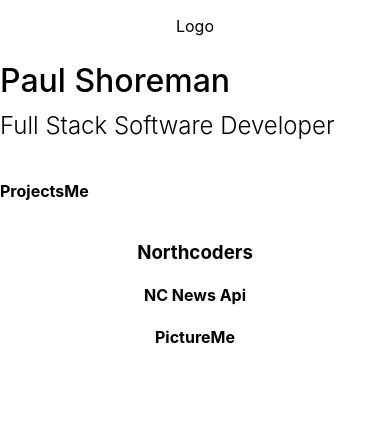
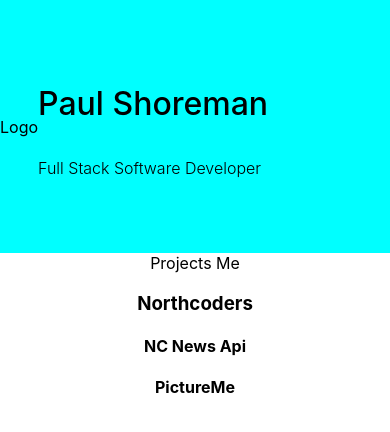
Before and after one commit to wasabi-p/react-portfolio, a React (Create React App) app: page / in a window 390 px wide. Shown: the top 432 px of the page. Built offline with nearby package versions, Linux system fonts and the light colour scheme.

Commit message:
added responsive banner in css

```diff
--- a/src/App.css
+++ b/src/App.css
@@ -1,18 +1,6 @@
 .App {
   text-align: center;
 }
-
-.App-logo {
-  height: 40vmin;
-  pointer-events: none;
-}
-
-@media (prefers-reduced-motion: no-preference) {
-  .App-logo {
-    animation: App-logo-spin infinite 20s linear;
-  }
-}
-
 .App-header {
   background-color: #282c34;
   min-height: 100vh;
@@ -36,29 +24,39 @@
     transform: rotate(360deg);
   }
 }
-@media (min-width: 1080px) {
+.banner {
+  position: fixed;
+  height: 100vh;
+  width: 30vw;
+  display: flex;
+  top: 0;
+  left: 0;
+  flex-direction: column;
+  background-color: aqua;
+  align-items: center;
+}
+@media (max-width: 1080px) {
   .banner {
-    height: 100vh;
-    width: 20vw;
+    flex-direction: row;
+    width: 100%;
+    height: 30vh;
+    position: relative;
   }
 }
-.banner{
-  position:relative;
+.name-title {
   display: flex;
   flex-direction: column;
+  text-align: left;
+  align-items: left;
 }
-.name-title{
-  align-items: left;
-  text-align: left;
+h1 {
+  font-weight: 500;
 }
-h1{
-  font-weight: 500;
-  line-height: 0.5;
+h2 {
+  font-weight: 300;
+  font-size: medium;
 }
-h2{
-  font-weight: 300;
+nav {
+  width: auto;
+  display: block;
 }
-nav{
-  displaY:flex;
-  flex-direction: row;
-}
--- a/src/App.js
+++ b/src/App.js
@@ -1,13 +1,11 @@
 import './App.css';
 import Banner from './components/Banner'
-import Nav from './components/Nav';
 import Main from './components/Main';
 
 function App() {
   return (
     <div className="App">
      <Banner/>
-     <Nav/>
      <Main/>
     </div>
   );
--- a/src/components/Main.jsx
+++ b/src/components/Main.jsx
@@ -2,11 +2,13 @@
 import ProjectList from "./ProjectList";
 import ProjectPage from "./ProjectPage";
 import AboutMe from "./AboutMe";
+import Nav from "./Nav";
 
 const Main = () => {
 
 
   return <div>
+    <Nav/>
     <ProjectList/>
   </div>;
 };
--- a/src/components/Nav.jsx
+++ b/src/components/Nav.jsx
@@ -2,8 +2,8 @@
 
 const Nav = () => {
   return <nav>
-    <h4>Projects </h4>
-    <h4>Me</h4>
+    <a>Projects </a>
+    <a>Me</a>
   </nav>;
 };
 
```
